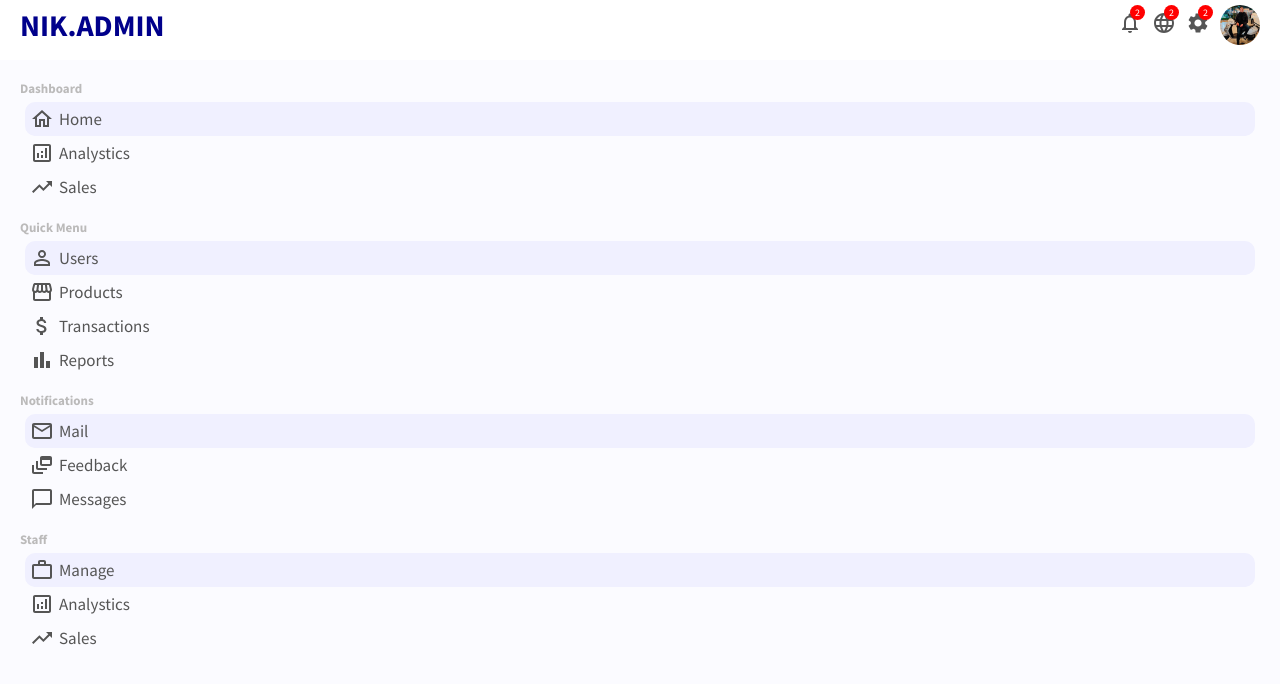
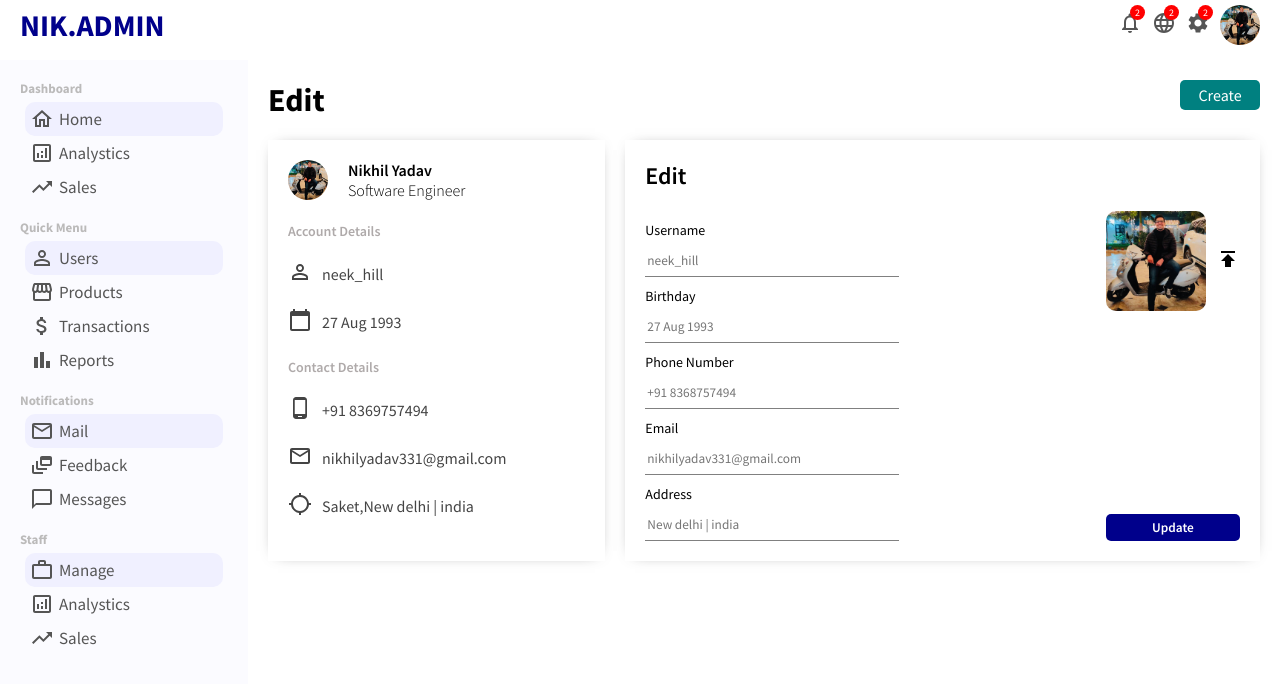
Before and after one commit to Neekhill/reactAdminDashboar, a React (Create React App) app: page /user/1 in a window 1280 px wide. Shown: the top 684 px of the page. Built offline with nearby package versions, Linux system fonts and the light colour scheme.

Commit message:
single user page

```diff
--- a/src/App.js
+++ b/src/App.js
@@ -4,6 +4,7 @@ import styled from "styled-components";
 import Home from "./pages/Home";
 import { BrowserRouter as Router, Routes, Route } from "react-router-dom";
 import UserList from "./pages/UserList";
+import User from "./pages/User";
 
 const Container = styled.div`
   display: flex;
@@ -22,15 +23,11 @@ function App() {
         <Routes>
           <Route path="/users" element={<UserList />} exact />
         </Routes>
+        <Routes>
+          <Route path="/user/:userId" element={<User />} exact />
+        </Routes>
       </Container>
     </Router>
-    /* </Router>
-     <Route exact path="/">
-     <Home />
-   </Route>
-   <Route path="/users">
-     <UserList />
-   </Router> */
   );
 }
 
--- /dev/null
+++ b/src/pages/User.jsx
@@ -0,0 +1,284 @@
+import {
+  CalendarToday,
+  LocationSearching,
+  MailOutlined,
+  PermIdentity,
+  PhoneAndroid,
+  Publish,
+} from "@mui/icons-material";
+import { Link } from "react-router-dom";
+import styled from "styled-components";
+import nikhil2 from "../assets/nikhil2.jpg";
+
+const UserMainContainer = styled.div`
+  flex: 4;
+  padding: 20px;
+`;
+const UserTitleContainer = styled.div`
+  display: flex;
+  justify-content: space-between;
+`;
+const UserTitle = styled.h1``;
+const UserTitleCreateButton = styled.button`
+  width: 80px;
+  font-size: 16px;
+  padding: 5px;
+  border-radius: 5px;
+  background-color: teal;
+  border: none;
+  color: white;
+  cursor: pointer;
+`;
+
+const UserContainer = styled.div`
+  margin-top: 20px;
+  display: flex;
+`;
+const UserShow = styled.div`
+  flex: 1;
+  padding: 20px;
+  -webkit-box-shadow: 0px 0px 15px -10px rgba(0, 0, 0, 0.75);
+  box-shadow: 0px 0px 15px -10px rgba(0, 0, 0, 0.75);
+`;
+const UserShowTop = styled.div`
+  display: flex;
+  align-items: center;
+`;
+const UserShowTopImg = styled.img`
+  width: 40px;
+  height: 40px;
+  border-radius: 50%;
+  object-fit: cover;
+`;
+const UserShowTopTile = styled.div`
+  display: flex;
+  flex-direction: column;
+  margin-left: 20px;
+`;
+const UserShowTopUsername = styled.span`
+  font-weight: 600;
+`;
+const UserShowTopUserTitle = styled.span`
+  font-weight: 300;
+`;
+
+const UserShowBottom = styled.div`
+  margin-top: 20px;
+`;
+const UserShowBottomTitle = styled.span`
+  font-size: 14px;
+  color: rgb(175, 170, 170);
+  font-weight: 600;
+`;
+const UserShowBottomInfo = styled.div`
+  display: flex;
+  align-items: center;
+  margin: 20px 0;
+  color: #444;
+`;
+const UserShowBottomInfoIcon = styled.span`
+  font-size: 16px !important;
+`;
+const UserShowBottomInfoTitle = styled.span`
+  margin-left: 10px;
+`;
+
+const UserUpdate = styled.div`
+  flex: 2;
+  padding: 20px;
+  -webkit-box-shadow: 0px 0px 15px -10px rgba(0, 0, 0, 0.75);
+  box-shadow: 0px 0px 15px -10px rgba(0, 0, 0, 0.75);
+  margin-left: 20px;
+`;
+
+const UserUpdateTitle = styled.span`
+  font-size: 24px;
+  font-weight: 600;
+`;
+const UserUpdateForm = styled.form`
+  display: flex;
+  justify-content: space-between;
+  margin-top: 20px;
+`;
+const UserUpdateFormLeft = styled.div``;
+const UserUpdateFormItem = styled.div`
+  display: flex;
+  flex-direction: column;
+  margin-top: 10px;
+`;
+const UserUpdateFormLabel = styled.label`
+  font-size: 14px;
+  margin-bottom: 5px;
+`;
+const UserUpdateFormInput = styled.input`
+  width: 250px;
+  height: 30px;
+  border: none;
+  border-bottom: 1px solid gray;
+`;
+
+const UserUpdateFormRight = styled.div`
+  display: flex;
+  flex-direction: column;
+  justify-content: space-between;
+`;
+const UserUpdateFormRightUpload = styled.div`
+  display: flex;
+  align-items: center;
+`;
+const UserUpdateFormRightUploadImg = styled.img`
+  width: 100px;
+  height: 100px;
+  border-radius: 10px;
+  object-fit: cover;
+  margin-right: 10px;
+`;
+const UserUpdateFormRightLabel = styled.label`
+  cursor: pointer;
+`;
+const UserUpdateFormRightInput = styled.input`
+  display: none;
+`;
+const UserUpdateButton = styled.button`
+  border: none;
+  background-color: darkblue;
+  border-radius: 5px;
+  padding: 5px;
+  color: white;
+  cursor: pointer;
+  font-weight: 600;
+`;
+
+const User = () => {
+  return (
+    <UserMainContainer>
+      <UserTitleContainer>
+        <UserTitle>Edit</UserTitle>
+        <Link to="/newUser">
+          <UserTitleCreateButton>Create</UserTitleCreateButton>
+        </Link>
+      </UserTitleContainer>
+
+      <UserContainer>
+        <UserShow>
+          <UserShowTop>
+            <UserShowTopImg src={nikhil2} alt=""></UserShowTopImg>
+            <UserShowTopTile>
+              <UserShowTopUsername>Nikhil Yadav</UserShowTopUsername>
+              <UserShowTopUserTitle>Software Engineer</UserShowTopUserTitle>
+            </UserShowTopTile>
+          </UserShowTop>
+
+          <UserShowBottom>
+            <UserShowBottomTitle>Account Details</UserShowBottomTitle>
+            <UserShowBottomInfo>
+              <UserShowBottomInfoIcon>
+                <PermIdentity />
+              </UserShowBottomInfoIcon>
+              <UserShowBottomInfoTitle>neek_hill</UserShowBottomInfoTitle>
+            </UserShowBottomInfo>
+
+            <UserShowBottomInfo>
+              <UserShowBottomInfoIcon>
+                <CalendarToday />
+              </UserShowBottomInfoIcon>
+              <UserShowBottomInfoTitle>27 Aug 1993</UserShowBottomInfoTitle>
+            </UserShowBottomInfo>
+
+            <UserShowBottomTitle>Contact Details</UserShowBottomTitle>
+            <UserShowBottomInfo>
+              <UserShowBottomInfoIcon>
+                <PhoneAndroid />
+              </UserShowBottomInfoIcon>
+              <UserShowBottomInfoTitle>+91 8369757494</UserShowBottomInfoTitle>
+            </UserShowBottomInfo>
+
+            <UserShowBottomInfo>
+              <UserShowBottomInfoIcon>
+                <MailOutlined />
+              </UserShowBottomInfoIcon>
+              <UserShowBottomInfoTitle>
+                nikhilyadav331@gmail.com
+              </UserShowBottomInfoTitle>
+            </UserShowBottomInfo>
+
+            <UserShowBottomInfo>
+              <UserShowBottomInfoIcon>
+                <LocationSearching />
+              </UserShowBottomInfoIcon>
+              <UserShowBottomInfoTitle>
+                Saket,New delhi | india
+              </UserShowBottomInfoTitle>
+            </UserShowBottomInfo>
+          </UserShowBottom>
+        </UserShow>
+
+        <UserUpdate>
+          <UserUpdateTitle>Edit</UserUpdateTitle>
+          <UserUpdateForm>
+            <UserUpdateFormLeft>
+              <UserUpdateFormItem>
+                <UserUpdateFormLabel>Username</UserUpdateFormLabel>
+                <UserUpdateFormInput
+                  type="text"
+                  placeholder="neek_hill"
+                ></UserUpdateFormInput>
+              </UserUpdateFormItem>
+
+              <UserUpdateFormItem>
+                <UserUpdateFormLabel>Birthday</UserUpdateFormLabel>
+                <UserUpdateFormInput
+                  type="text"
+                  placeholder="27 Aug 1993"
+                ></UserUpdateFormInput>
+              </UserUpdateFormItem>
+
+              <UserUpdateFormItem>
+                <UserUpdateFormLabel>Phone Number</UserUpdateFormLabel>
+                <UserUpdateFormInput
+                  type="text"
+                  placeholder="+91 8368757494"
+                ></UserUpdateFormInput>
+              </UserUpdateFormItem>
+
+              <UserUpdateFormItem>
+                <UserUpdateFormLabel>Email</UserUpdateFormLabel>
+                <UserUpdateFormInput
+                  type="text"
+                  placeholder="nikhilyadav331@gmail.com"
+                ></UserUpdateFormInput>
+              </UserUpdateFormItem>
+
+              <UserUpdateFormItem>
+                <UserUpdateFormLabel>Address</UserUpdateFormLabel>
+                <UserUpdateFormInput
+                  type="text"
+                  placeholder="New delhi | india"
+                ></UserUpdateFormInput>
+              </UserUpdateFormItem>
+            </UserUpdateFormLeft>
+
+            <UserUpdateFormRight>
+              <UserUpdateFormRightUpload>
+                <UserUpdateFormRightUploadImg
+                  src={nikhil2}
+                  alt=""
+                ></UserUpdateFormRightUploadImg>
+                <UserUpdateFormRightLabel for="file">
+                  <Publish />
+                </UserUpdateFormRightLabel>
+                <UserUpdateFormRightInput
+                  type="file"
+                  id="file"
+                ></UserUpdateFormRightInput>
+              </UserUpdateFormRightUpload>
+              <UserUpdateButton>Update</UserUpdateButton>
+            </UserUpdateFormRight>
+          </UserUpdateForm>
+        </UserUpdate>
+      </UserContainer>
+    </UserMainContainer>
+  );
+};
+
+export default User;
```
